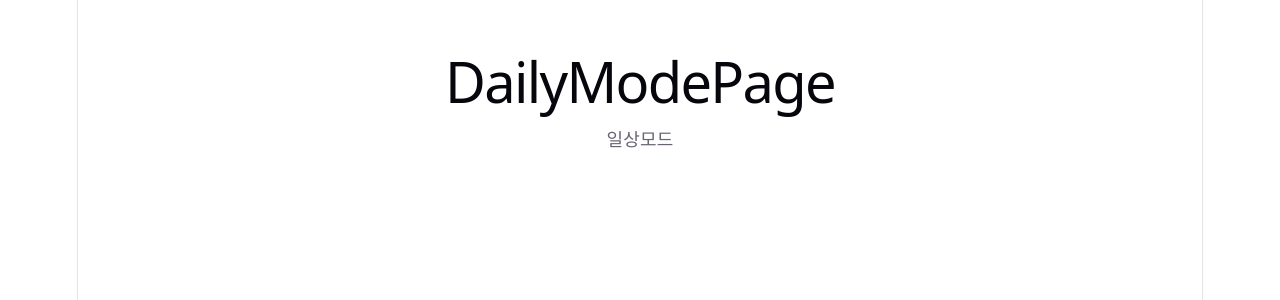
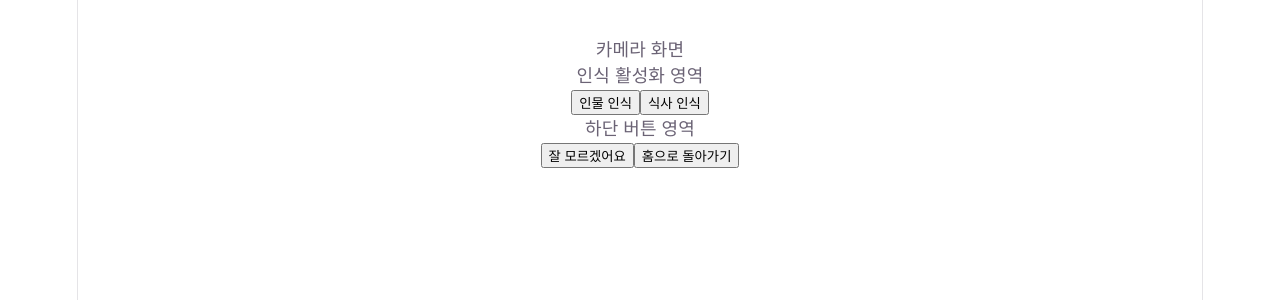
Before and after one commit to lifenology-lab/gieoksaerok, a React app in the folder frontend/: page /patient/daily in a window 1280 px wide. Shown: the top 300 px of the page. Built offline with nearby package versions, Linux system fonts and the light colour scheme; the HTML template or start-up script is replaced by a standard one.

Commit message:
feat: 일상모드 화면 기본 뼈대 구성

```diff
--- /dev/null
+++ b/frontend/src/features/camera/components/CameraPreview.jsx
@@ -0,0 +1,7 @@
+export default function CameraPreview() {
+  return (
+    <section className="daily-mode-page__camera-area">
+      <p>카메라 화면</p>
+    </section>
+  );
+}
--- /dev/null
+++ b/frontend/src/features/daily-mode/components/DailyModeBottomActions.jsx
@@ -0,0 +1,13 @@
+export default function DailyModeBottomActions({ onGoConfusion, onGoHome }) {
+  return (
+    <section className="daily-mode-page__bottom-actions">
+      <p>하단 버튼 영역</p>
+      <button type="button" onClick={onGoConfusion}>
+        잘 모르겠어요
+      </button>
+      <button type="button" onClick={onGoHome}>
+        홈으로 돌아가기
+      </button>
+    </section>
+  );
+}
--- /dev/null
+++ b/frontend/src/features/daily-mode/components/RecognitionStatusToast.jsx
@@ -0,0 +1,11 @@
+export default function RecognitionStatusToast({ message }) {
+  if (!message) {
+    return null;
+  }
+
+  return (
+    <section className="daily-mode-page__status">
+      <p>{message}</p>
+    </section>
+  );
+}
--- /dev/null
+++ b/frontend/src/features/daily-mode/components/RecognitionToggleGroup.jsx
@@ -0,0 +1,17 @@
+export default function RecognitionToggleGroup({
+  activeRecognitionType,
+  onPersonRecognition,
+  onMealRecognition,
+}) {
+  return (
+    <section className="daily-mode-page__top-actions">
+      <p>인식 활성화 영역</p>
+      <button type="button" onClick={onPersonRecognition}>
+        {activeRecognitionType === "person" ? "인물 인식 활성화" : "인물 인식"}
+      </button>
+      <button type="button" onClick={onMealRecognition}>
+        {activeRecognitionType === "meal" ? "식사 인식 활성화" : "식사 인식"}
+      </button>
+    </section>
+  );
+}
--- /dev/null
+++ b/frontend/src/features/daily-mode/hooks/useRecognitionState.js
@@ -0,0 +1,29 @@
+import { useState } from "react";
+
+export default function useRecognitionState() {
+  const [activeRecognitionType, setActiveRecognitionType] = useState(null);
+  const [statusMessage, setStatusMessage] = useState("");
+
+  const startPersonRecognition = () => {
+    setActiveRecognitionType("person");
+    setStatusMessage("앞에 있는 사람을 확인하고 있어요.");
+  };
+
+  const startMealRecognition = () => {
+    setActiveRecognitionType("meal");
+    setStatusMessage("식사 상황인지 확인하고 있어요");
+  };
+
+  const clearRecognition = () => {
+    setActiveRecognitionType(null);
+    setStatusMessage("");
+  };
+
+  return {
+    activeRecognitionType,
+    statusMessage,
+    startPersonRecognition,
+    startMealRecognition,
+    clearRecognition,
+  };
+}
--- a/frontend/src/routes/patient/DailyModePage/DailyModePage.jsx
+++ b/frontend/src/routes/patient/DailyModePage/DailyModePage.jsx
@@ -1,10 +1,47 @@
-const DailyModePage = () => {
+import { useNavigate } from "react-router-dom";
+
+import CameraPreview from "../../../features/camera/components/CameraPreview.jsx";
+import RecognitionToggleGroup from "../../../features/daily-mode/components/RecognitionToggleGroup";
+import DailyModeBottomActions from "../../../features/daily-mode/components/DailyModeBottomActions";
+import RecognitionStatusToast from "../../../features/daily-mode/components/RecognitionStatusToast.jsx";
+import useRecognitionState from "../../../features/daily-mode/hooks/useRecognitionState.js";
+
+import "./DailyModePage.css";
+
+export default function DailyModePage() {
+  const nav = useNavigate();
+
+  const {
+    activeRecognitionType,
+    statusMessage,
+    startPersonRecognition,
+    startMealRecognition,
+  } = useRecognitionState();
+
+  const handleGoConfusion = () => {
+    nav("/patient/confusion");
+  };
+
+  const handleGoHome = () => {
+    nav("/patient");
+  };
+
   return (
-    <div>
-      <h1>DailyModePage</h1>
-      <p>일상모드</p>
-    </div>
+    <main className="daily-mode-page">
+      <CameraPreview />
+
+      <RecognitionToggleGroup
+        activeRecognitionType={activeRecognitionType}
+        onPersonRecognition={startPersonRecognition}
+        onMealRecognition={startMealRecognition}
+      />
+
+      <RecognitionStatusToast message={statusMessage} />
+
+      <DailyModeBottomActions
+        onGoConfusion={handleGoConfusion}
+        onGoHome={handleGoHome}
+      />
+    </main>
   );
-};
-
-export default DailyModePage;
+}
```
